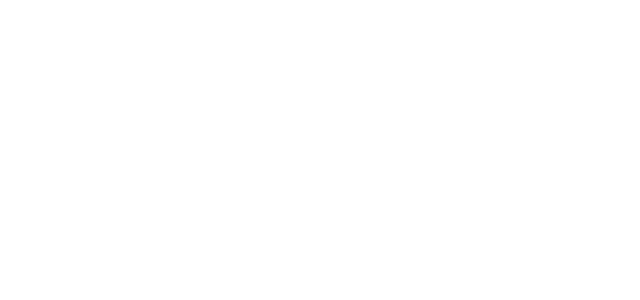
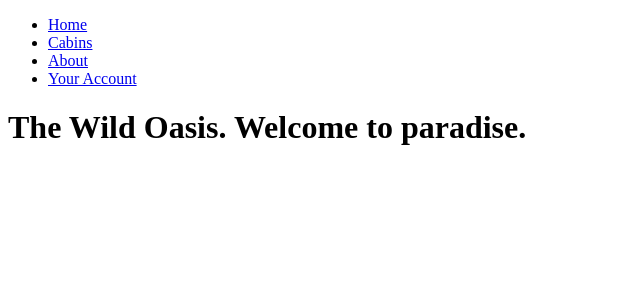
Before and after one commit to karuna-sagar/Next-Js, a Next.js app in the folder the-wild-oasis-website/: page / in a window 1280 px wide. Shown: the top 300 px of the page, without its empty margins (0-640 px from the left). Built offline with nearby package versions, Linux system fonts and the light colour scheme.

Commit message:
`Removed .babelrc file and added Navigation component to layout and page components`

```diff
--- a/the-wild-oasis-website/app/cabins/page.js
+++ b/the-wild-oasis-website/app/cabins/page.js
@@ -1,9 +1,6 @@
-import Navigation from "../components/Navigation";
-
 export default function Page() {
   return (
     <div>
-      <Navigation />
       <h1>Cabins</h1>;
     </div>
   );
--- a/the-wild-oasis-website/app/layout.js
+++ b/the-wild-oasis-website/app/layout.js
@@ -1,3 +1,5 @@
+import Navigation from "./components/Navigation";
+
 export const metadata = {
   title: "Next.js",
   description: "Generated by Next.js",
@@ -6,7 +8,10 @@ export const metadata = {
 export default function RootLayout({ children }) {
   return (
     <html lang="en">
-      <body></body>
+      <body>
+        <Navigation />
+        <main>{children}</main>
+      </body>
     </html>
   );
 }
--- a/the-wild-oasis-website/app/page.js
+++ b/the-wild-oasis-website/app/page.js
@@ -1,9 +1,6 @@
-import Navigation from "./components/Navigation";
-
 export default function Page() {
   return (
     <div>
-      <Navigation />
       <h1>The Wild Oasis. Welcome to paradise.</h1>
     </div>
   );
```
Also changed, not shown: the-wild-oasis-website/.babelrc (deleted), the-wild-oasis-website/package.json (line endings or trailing spaces).
